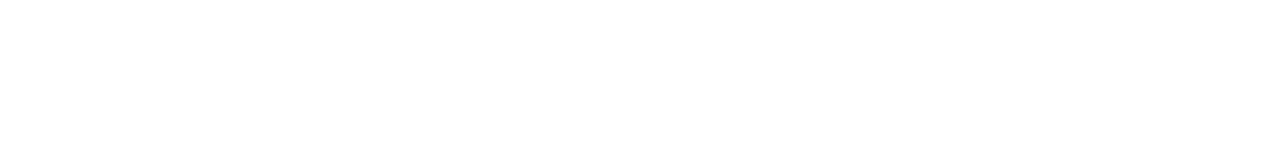
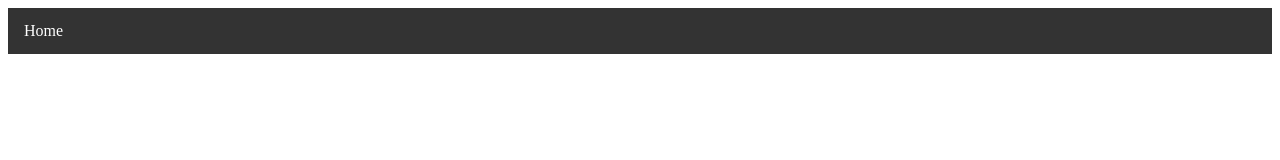
Before and after one commit to mibermeo/Practica1-Tendencias, a plain HTML site: page index.html in a window 1280 px wide. Drawn offline with Linux system fonts and the light colour scheme.

Commit message:
Agregando un menu

```diff
--- a/index.css
+++ b/index.css
@@ -0,0 +1,28 @@
+ul {
+    list-style-type: none;
+    margin: 0;
+    padding: 0;
+    overflow: hidden;
+    background-color: #333;
+  }
+
+  li {
+    float: left;
+  }
+
+  li a {
+    display: block;
+    color: white;
+    text-align: center;
+    padding: 14px 16px;
+    text-decoration: none;
+  }
+
+  /* Change the link color to #111 (black) on hover */
+  li a:hover {
+    background-color: #111;
+  }
+
+  .active {
+    background-color: #04AA6D;
+  }
--- a/index.html
+++ b/index.html
@@ -4,9 +4,13 @@
     <meta charset="UTF-8">
     <meta http-equiv="X-UA-Compatible" content="IE=edge">
     <meta name="viewport" content="width=device-width, initial-scale=1.0">
-    <title>Document</title>
+    <title>Pratica </title>
+    <link rel="stylesheet" href="index.css">
 </head>
 <body>
+    <ul>
+        <li><a href="#">Home</a></li>
+      </ul>
 
 </body>
 </html>
```
